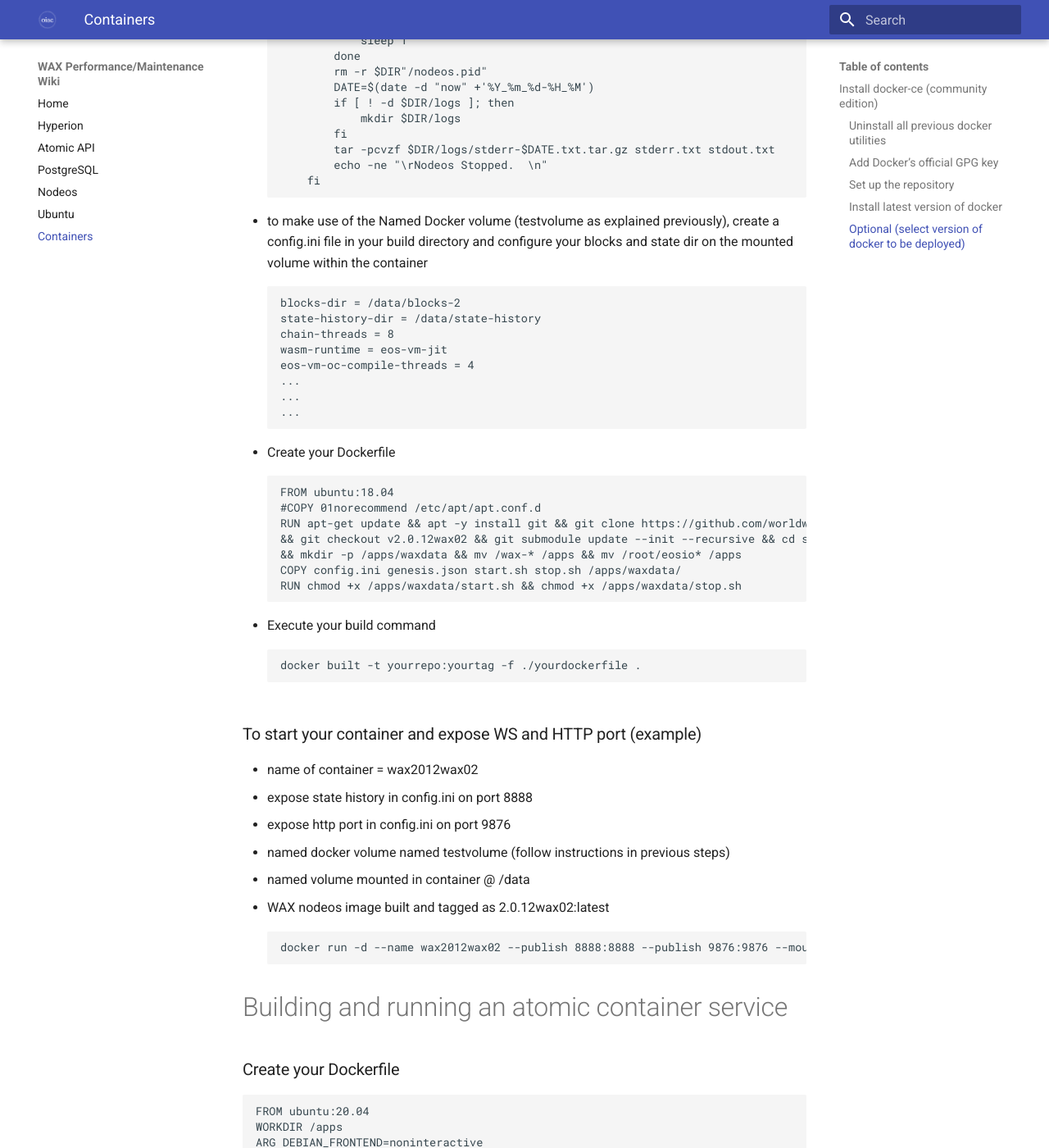
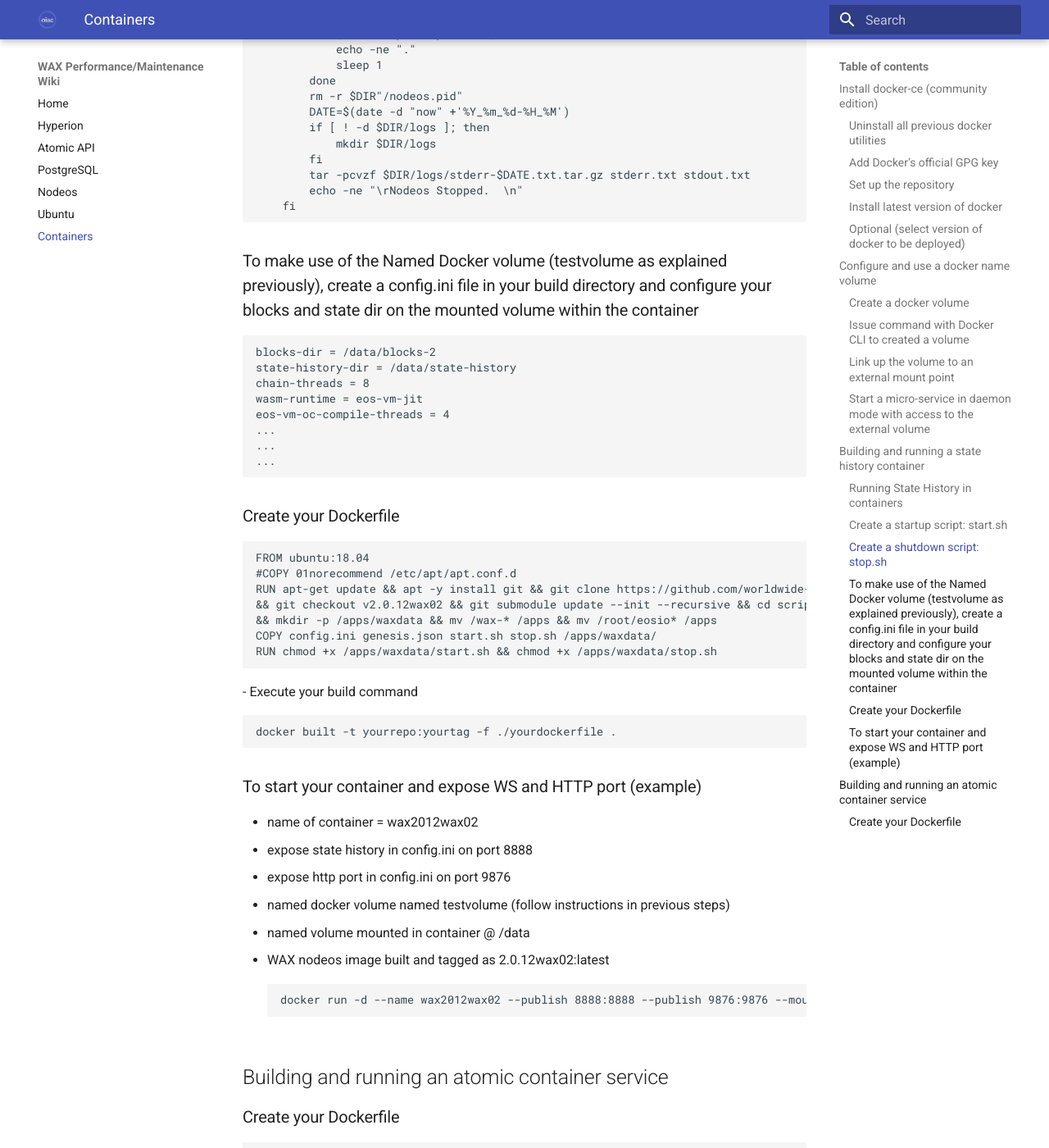
Before and after one commit to oneinacillian/wiki, an MkDocs documentation site: the page built from docs/containers.md, in a window 1280 px wide and 1400 px high, scrolled down 3639 px. Shown: the whole window at 82% size. Built offline with MkDocs 1.6.1 and Material for MkDocs 9.7.7, drawn with Linux system fonts in a browser that asks for light colours.

Commit message:
updating

````diff
--- a/docs/containers.md
+++ b/docs/containers.md
@@ -38,11 +38,11 @@
 sudo apt-get install docker-ce=<VERSION_STRING> docker-ce-cli=<VERSION_STRING> containerd.io docker-compose-plugin
 ```
 
-# Configure and use a docker name volume
+## Configure and use a docker name volume
 
 >For your data driven application which require optimized disk configuration (i.e zfs which is raided and optimized), it is best to configure a named docker volume and have it mounted inside your micro-service opposed to bind a volume for use. With docker volumes, the storage is not coupled to the lifecycle of the container, but instead exists outside of it. You’ll also find that volumes don’t increase the size of the Docker container using them. It also provides more flexible backups and data are easier to migrate.
 
-## Create a docker volume
+### Create a docker volume
 - Issue command with Docker CLI to created a volume
 - Link up the volume to an external mount point
 - Start a micro-service in daemon mode with access to the external volume
@@ -71,7 +71,7 @@
 docker run -d --name testvolumecontainerservice --mount source=testvolume,target=/data --tty ubuntu:22.04
 ```
 
-# Building and running a state history container
+## Building and running a state history container
 
 ### Running State History in containers
 - Proceed to a directory from which you would like to build your SHIP images
@@ -101,7 +101,7 @@
  }
 }
 ```
-- Create a startup script: start.sh
+### Create a startup script: start.sh
 ```
 #!/bin/bash
 
@@ -117,7 +117,7 @@
 
 $NODEOSBINDIR/nodeos --disable-replay-opts --data-dir $DATADIR --config-dir $DATADIR --genesis-json=/apps/waxdata/genesis.json "$@" > $DATADIR/stdout.txt 2> $DATADIR/stderr.txt &  echo $! > $DATADIR/nodeos.pid
 ```
-- Create a shutdown script: stop.sh
+### Create a shutdown script: stop.sh
 ```
 #!/bin/bash
 DIR="/apps/waxdata"
@@ -140,7 +140,7 @@
         echo -ne "\rNodeos Stopped.  \n"
     fi
 ```
-- to make use of the Named Docker volume (testvolume as explained previously), create a config.ini file in your build directory and configure your blocks and state dir on the mounted volume within the container
+### To make use of the Named Docker volume (testvolume as explained previously), create a config.ini file in your build directory and configure your blocks and state dir on the mounted volume within the container
 ```
 blocks-dir = /data/blocks-2
 state-history-dir = /data/state-history
@@ -151,7 +151,7 @@
 ...
 ...
 ```
-- Create your Dockerfile
+### Create your Dockerfile
 ```
 FROM ubuntu:18.04
 #COPY 01norecommend /etc/apt/apt.conf.d
@@ -176,7 +176,7 @@
 docker run -d --name wax2012wax02 --publish 8888:8888 --publish 9876:9876 --mount source=testvolume,target=/data --tty 2.0.12wax02:latest
 ```
 
-# Building and running an atomic container service
+## Building and running an atomic container service
 
 ### Create your Dockerfile
 ```
````
